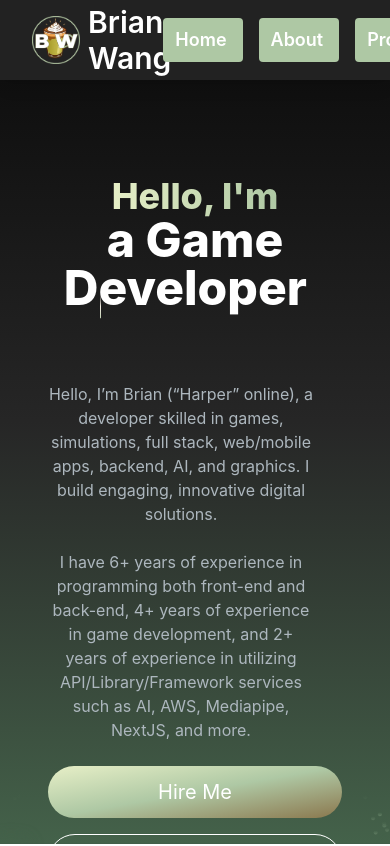
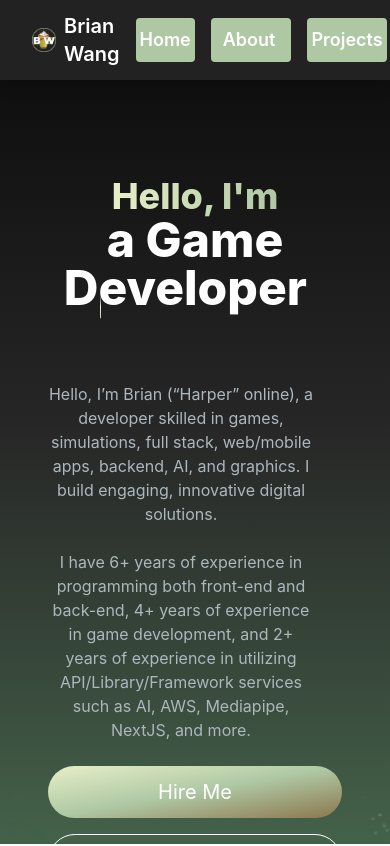
Before and after one commit to brianBoolean88/personal-portfolio-website, a Next.js app: page / in a window 390 px wide. Shown: the top 846 px of the page. Built offline with nearby package versions, Linux system fonts and the light colour scheme.

Commit message:
NavBar for Mobile

```diff
--- a/app/components/NavBar.jsx
+++ b/app/components/NavBar.jsx
@@ -7,17 +7,17 @@ import NavAnchor from './NavAnchor'
 const NavBar = () => {
     return (
         <nav className="fixed top-0 left-0 w-full h-20 bg-[#222] bg-opacity-80 z-[200] shadow-lg flex items-center px-8">
-            <Link href={"/"} className='text-3xl text-white font-semibold flex items-center mr-10'>
+            <Link href={"/"} className='text-xl md:text-2xl lg:text-3xl text-white font-semibold flex items-center mr-10'>
                 <Image
                     src="/images/nav_img.png"
                     alt="Logo"
                     width={48}
                     height={48}
-                    className="w-12 h-12 object-contain mr-2"
+                    className="w-6 h-6 md:w-12 md:h-12 object-contain mr-2"
                 />
                 Brian Wang
             </Link>
-            <ul className="flex flex-row space-x-10 ml-auto">
+            <ul className="flex flex-row space-x-2 lg:space-x-10 ml-auto">
                 <NavLink href={"/"} title={"Home"} />
                 <NavAnchor href={"/#about"} title={"About"} />
                 <NavLink href={"/projects"} title={"Projects"} />
--- a/app/components/NavLink.jsx
+++ b/app/components/NavLink.jsx
@@ -4,7 +4,7 @@ const NavLink = ({ href, title, onClick }) => {
     return (
         <Link href={href}
             onClick={onClick}
-        className="bg-[#AEC8A4] block py-2 pl-3 pr-4 mr-4 text-white text-lg font-semibold hover:text-[#E7EFC7] hover:bg-[#8A784E] rounded transition-colors duration-300 ease-in-out">
+        className="bg-[#AEC8A4] block py-2 pl-1 pr-1 sm:pl-2 sm:pr-2 md:pl-4 md:pr-4 mr-4 text-white text-lg font-semibold hover:text-[#E7EFC7] hover:bg-[#8A784E] rounded transition-colors duration-300 ease-in-out">
             {title}
         </Link>
     );
```
